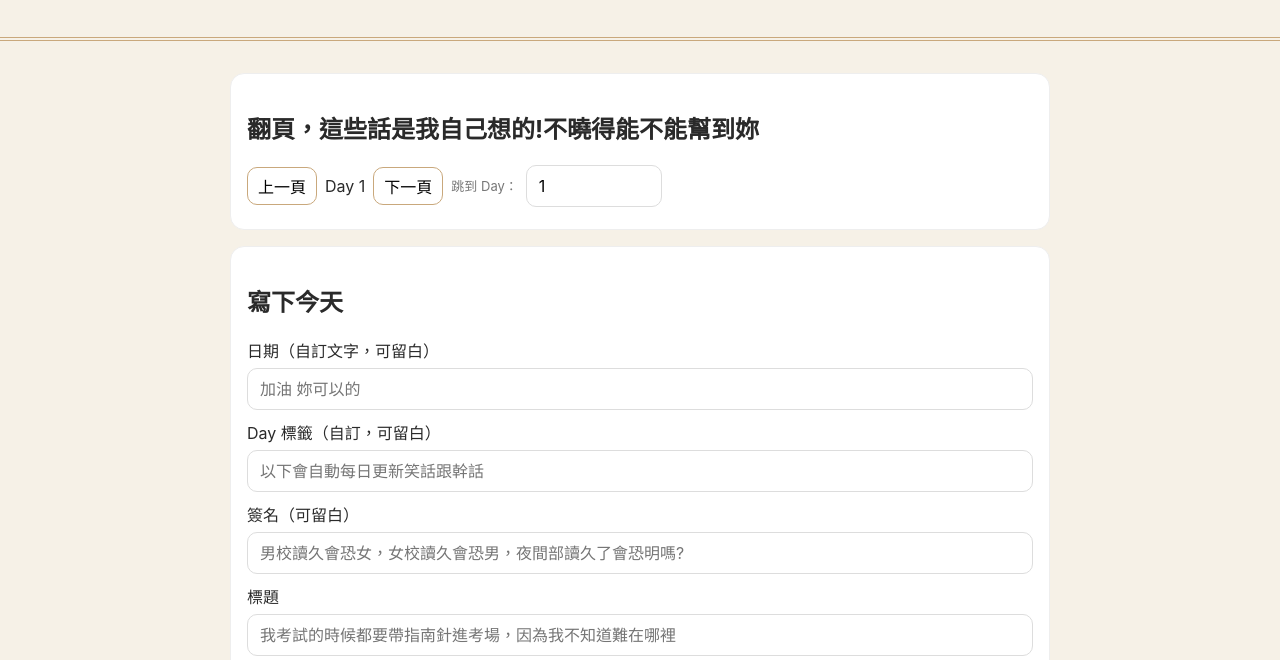
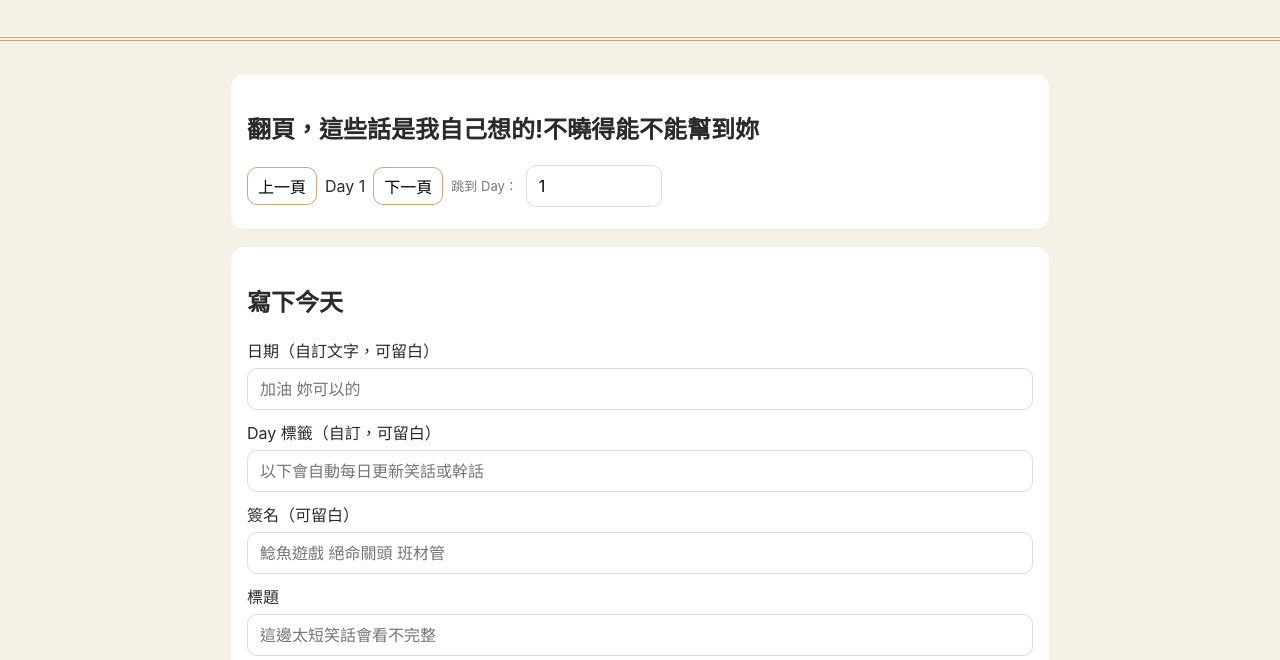
Before and after one commit to skt2256680-dotcom/diary-frontend, a plain HTML site: page index.html in a window 1280 px wide. Shown: the part 140-800 px from the top of the page. Drawn offline with Linux system fonts and the light colour scheme; a script that the page names is missing.

Commit message:
Update index.html

```diff
--- a/index.html
+++ b/index.html
@@ -59,17 +59,17 @@
 
         <div class="row">
           <label for="dayLabel">Day 標籤（自訂，可留白）</label>
-          <input type="text" id="dayLabel" placeholder="以下會自動每日更新笑話跟幹話" />
+          <input type="text" id="dayLabel" placeholder="以下會自動每日更新笑話或幹話" />
         </div>
 
         <div class="row">
           <label for="author">簽名（可留白）</label>
-          <input type="text" id="author" placeholder="男校讀久會恐女，女校讀久會恐男，夜間部讀久了會恐明嗎?" />
+          <input type="text" id="author" placeholder="鯰魚遊戲 絕命關頭 班材管" />
         </div>
 
         <div class="row">
           <label for="title">標題</label>
-          <input type="text" id="title" placeholder="我考試的時候都要帶指南針進考場，因為我不知道難在哪裡" />
+          <input type="text" id="title" placeholder="這邊太短笑話會看不完整" />
         </div>
 
         <div class="row">
```
